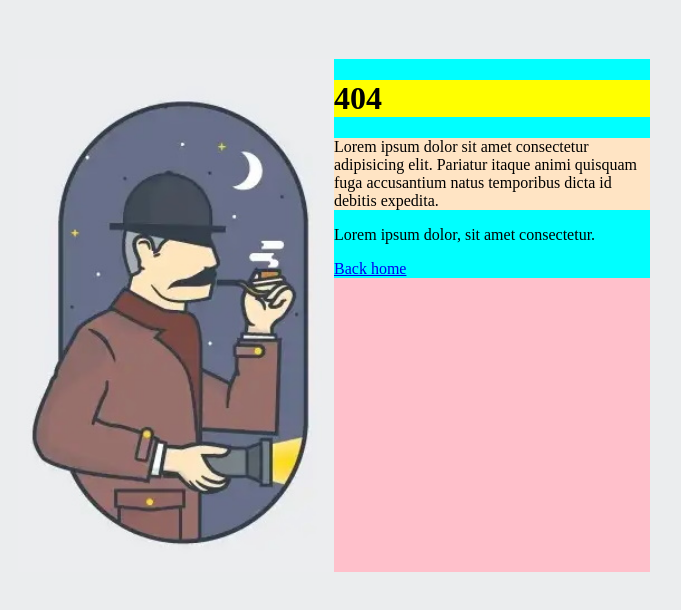
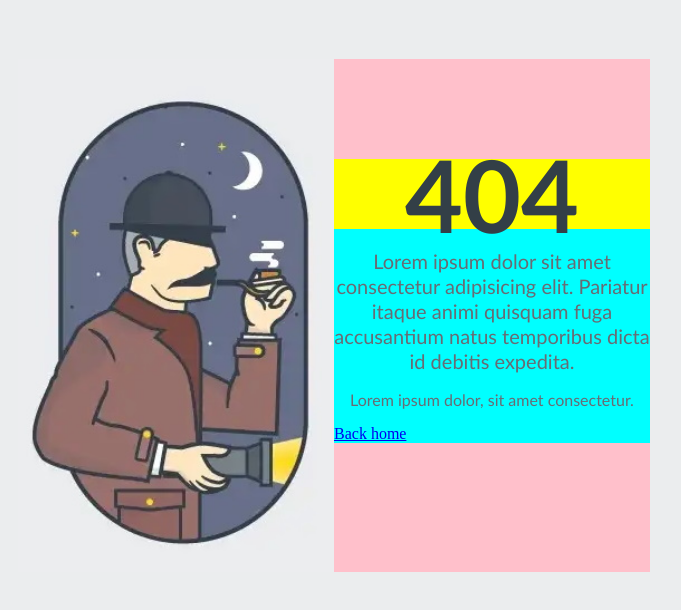
Before and after one commit to MonikaJaraite/02-serlokas, a website: page index.html in a window 1280 px wide. Shown: the whole page, without its empty margins (306-987 px from the left). Drawn offline with Linux system fonts and the light colour scheme.

Commit message:
Text style

```diff
--- a/index.html
+++ b/index.html
@@ -11,10 +11,10 @@
 <body style="background-color: #ebedee;">
     <main style="background-color: pink; width: 50%; margin-left: 25%; margin-top: 4%; display: inline-block">
         <img src="./Serloko-nuotrauka.jpg" alt="Serlokas su pypke menesienoje" style="width: 50%; float: left;">
-        <div style="background-color: aqua; width: 50%; float: left">
-            <h1 style="background-color: yellow;">404</h1>
-            <p style="background-color: bisque">Lorem ipsum dolor sit amet consectetur adipisicing elit. Pariatur itaque animi quisquam fuga accusantium natus temporibus dicta id debitis expedita.</p>
-            <p>Lorem ipsum dolor, sit amet consectetur.</p>
+        <div style="background-color: aqua; width: 50%; float: left; margin-top: 100px">
+            <h1 style="font-family: 'Gill Sans', 'Gill Sans MT', Calibri, 'Trebuchet MS', sans-serif; font-size: 100px; color: #333F47; text-align: center; margin: 0; margin-bottom: 0.2em; line-height: 0.7em; background-color: yellow;">404</h1>
+            <p style="font-family: 'Gill Sans', 'Gill Sans MT', Calibri, 'Trebuchet MS', sans-serif; font-size: 20px; color: #686C74; text-align: center; margin: 0; line-height: 1.25em">Lorem ipsum dolor sit amet consectetur adipisicing elit. Pariatur itaque animi quisquam fuga accusantium natus temporibus dicta id debitis expedita.</p>
+            <p style= "font-family: 'Gill Sans', 'Gill Sans MT', Calibri, 'Trebuchet MS', sans-serif; font-size: 16px; color: #686C74; text-align: center;">Lorem ipsum dolor, sit amet consectetur.</p>
             <a href="https://example.com">Back home</a>
         </div>
     </main>
@@ -56,4 +56,11 @@ Priverstinis elementu sustumimas horizontaliai vienas salia kito:
 float: left;
 foat: right;
 
+font-family: pavadinimas;
+font-family: pavadinimas, ilgas-pavadinimas, 'ilgas pavadinimas';
+
+line-height: 120%;
+line-height: 1.2em;
+
+
 -->
```
